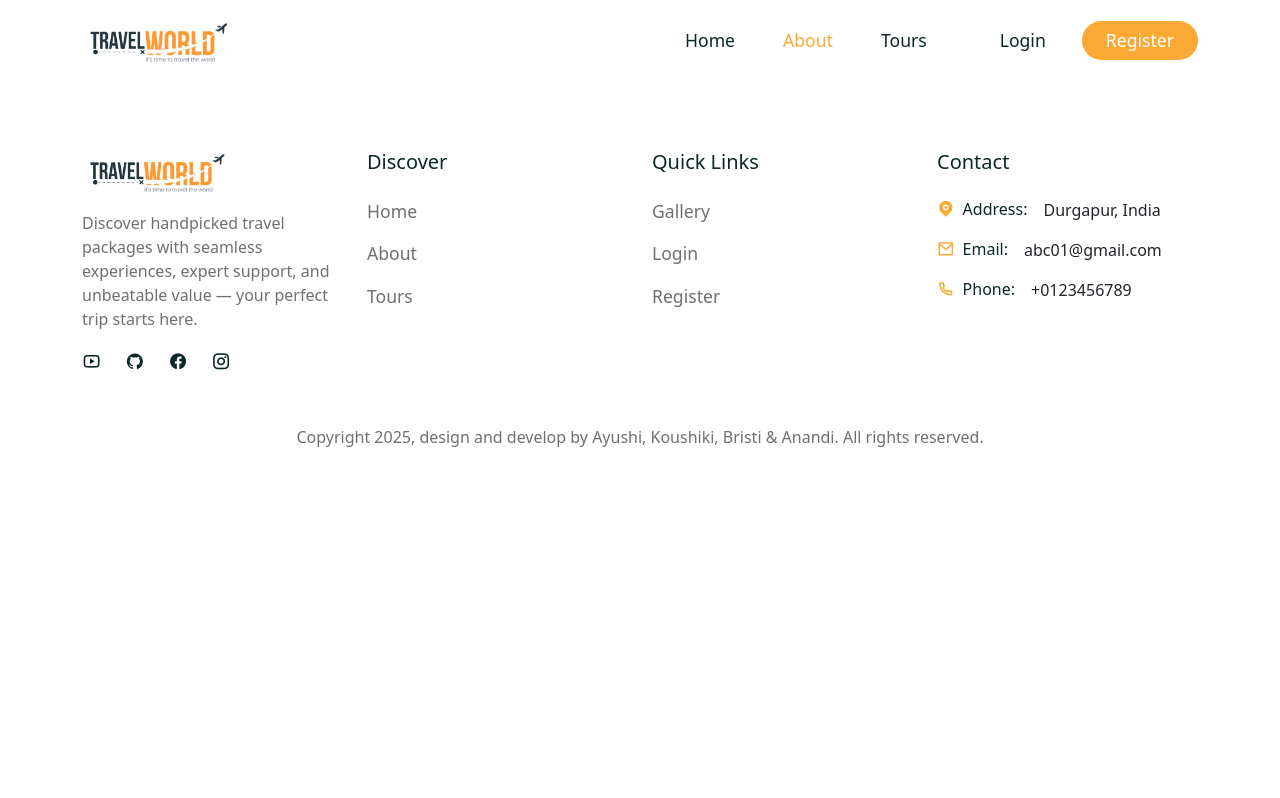
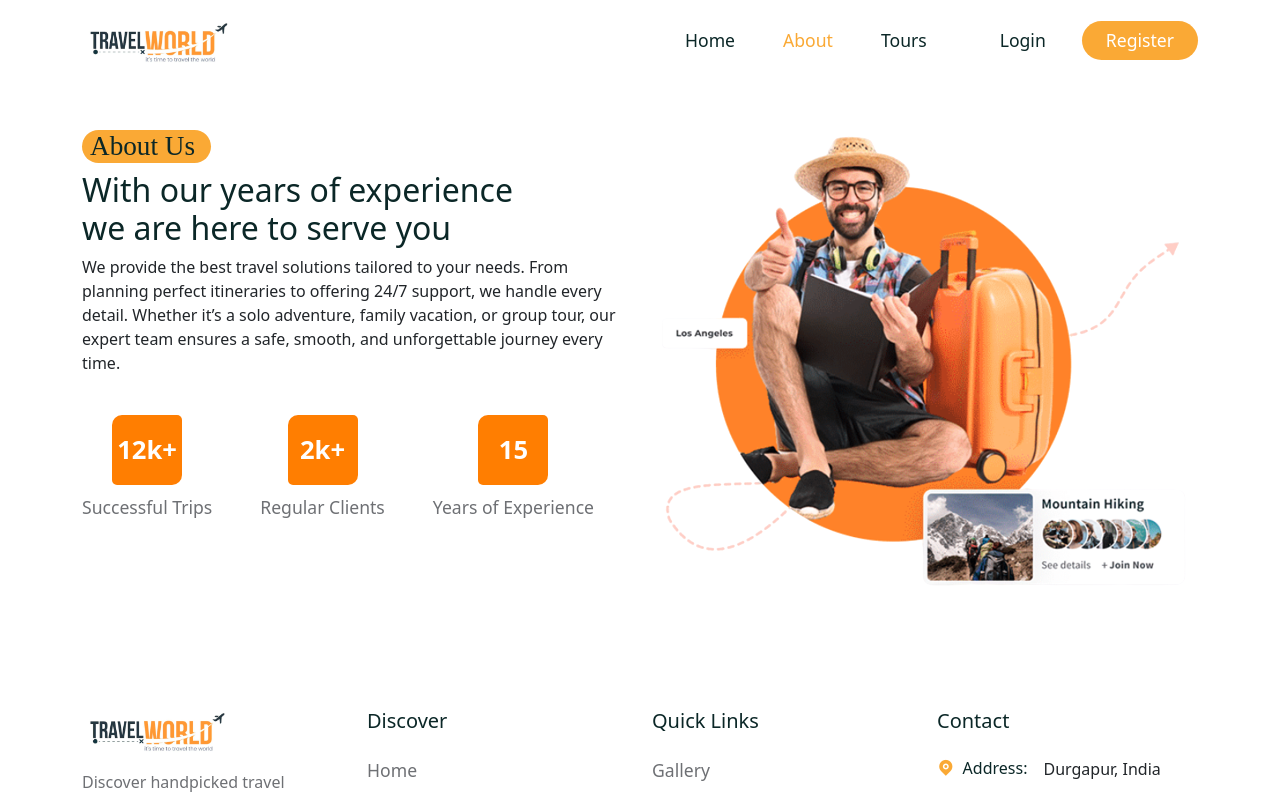
Before and after one commit to Bristi12-bk431/Travel-and-Tourism-Management-System-MERN-, a React (Create React App) app in the folder frontend/: page /about in a window 1280 px wide. Shown: the top 798 px of the page. Built offline with nearby package versions, Linux system fonts and the light colour scheme; a web font is replaced by a local one.

Commit message:
edited about page

```diff
--- /dev/null
+++ b/frontend/src/pages/About.jsx
@@ -0,0 +1,54 @@
+import React from "react";
+import { Container, Row, Col } from "reactstrap";
+import Subtitle from "../shared/Subtitle";
+import experienceImg from "../assets/images/experience.png";
+// import "../styles/about.css";
+
+const About = () => {
+  return (
+    <section className="about__section">
+      <Container>
+        <Row>
+          <Col lg="6">
+            <div className="about__content">
+              <Subtitle subtitle={"About Us"} />
+              <h2>
+                With our years of experience <br /> we are here to serve you
+              </h2>
+              <p>
+                We provide the best travel solutions tailored to your needs.
+                From planning perfect itineraries to offering 24/7 support, we
+                handle every detail. Whether it’s a solo adventure, family
+                vacation, or group tour, our expert team ensures a safe, smooth,
+                and unforgettable journey every time.
+              </p>
+
+              <div className="counter__wrapper d-flex align-items-center gap-5">
+                <div className="counter__box">
+                  <span>12k+</span>
+                  <h6>Successful Trips</h6>
+                </div>
+                <div className="counter__box">
+                  <span>2k+</span>
+                  <h6>Regular Clients</h6>
+                </div>
+                <div className="counter__box">
+                  <span>15</span>
+                  <h6>Years of Experience</h6>
+                </div>
+              </div>
+            </div>
+          </Col>
+
+          <Col lg="6">
+            <div className="about__img">
+              <img src={experienceImg} alt="Experience" />
+            </div>
+          </Col>
+        </Row>
+      </Container>
+    </section>
+  );
+};
+
+export default About;
--- a/frontend/src/router/Routers.js
+++ b/frontend/src/router/Routers.js
@@ -1,26 +1,28 @@
-import React from 'react'
-import { Routes, Route, Navigate } from 'react-router-dom'
-import Home from '../pages/Home'
-import Tours from '../pages/Tours'
-import TourDetails from '../pages/TourDetails'
-import Login from '../pages/Login'
-import Register from '../pages/Register'
-import SearchResultList from '../pages/SearchResultList'
-import ThankYou from '../pages/ThankYou'
+import React from "react";
+import { Routes, Route, Navigate } from "react-router-dom";
+import Home from "../pages/Home";
+import Tours from "../pages/Tours";
+import TourDetails from "../pages/TourDetails";
+import Login from "../pages/Login";
+import Register from "../pages/Register";
+import SearchResultList from "../pages/SearchResultList";
+import ThankYou from "../pages/ThankYou";
+import About from "../pages/About";
 
 const Routers = () => {
   return (
     <Routes>
-      <Route path='/' element={<Navigate to='/home' />} />
-      <Route path='/home' element={<Home />} />
-      <Route path='/tours' element={<Tours />} />
-      <Route path='/tours/:id' element={<TourDetails />} />
-      <Route path='/login' element={<Login />} />
-      <Route path='/register' element={<Register />} />
-      <Route path='/tours/search' element={<SearchResultList />} />
-      <Route path='/thank-you' element={<ThankYou />} />
+      <Route path="/" element={<Navigate to="/home" />} />
+      <Route path="/home" element={<Home />} />
+      <Route path="/tours" element={<Tours />} />
+      <Route path="/tours/:id" element={<TourDetails />} />
+      <Route path="/login" element={<Login />} />
+      <Route path="/register" element={<Register />} />
+      <Route path="/tours/search" element={<SearchResultList />} />
+      <Route path="/thank-you" element={<ThankYou />} />
+      <Route path="/about" element={<About />} />
     </Routes>
-  )
-}
+  );
+};
 
-export default Routers
+export default Routers;
```
Also changed, not shown: 1 other file (tests, documents, lock files or other folders).
